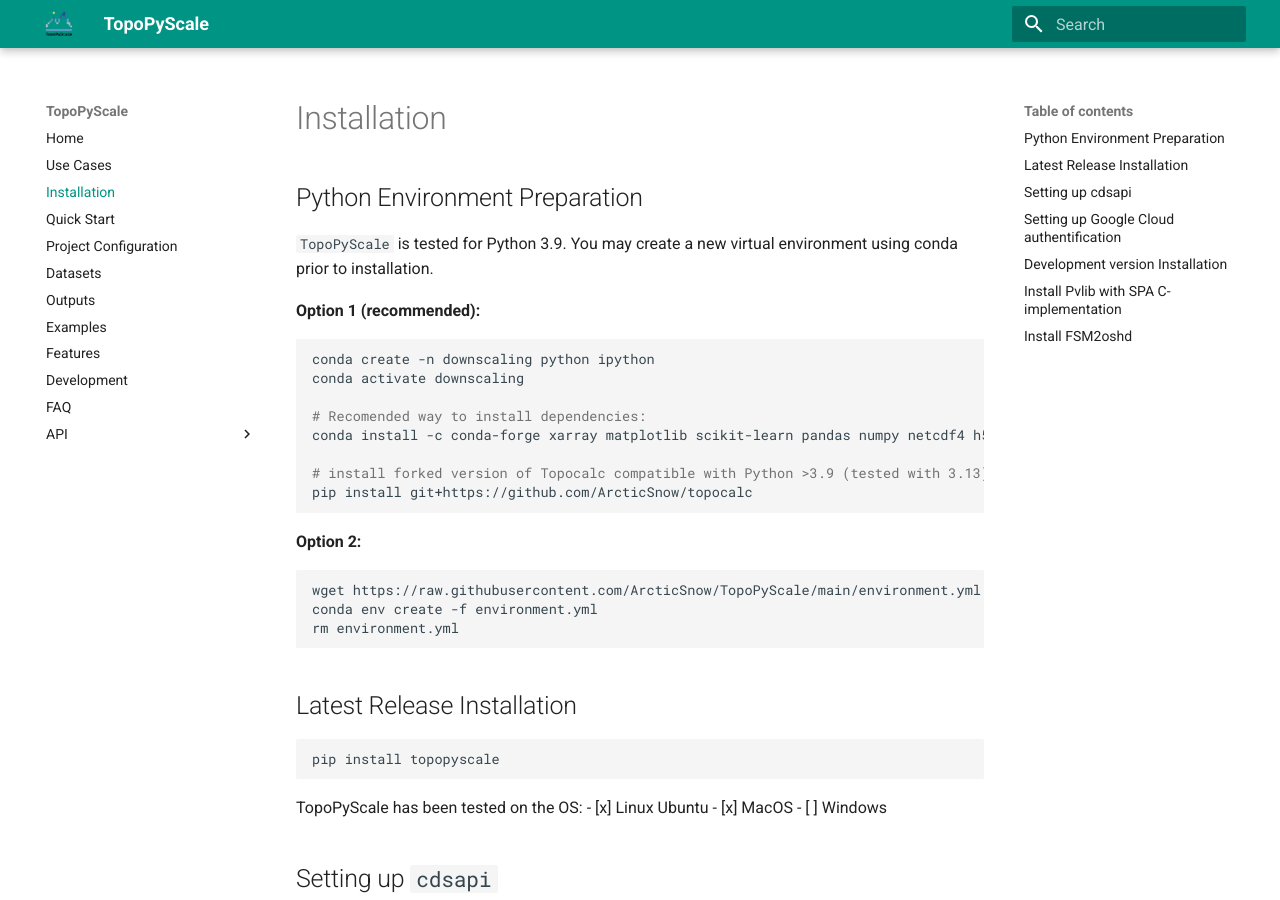
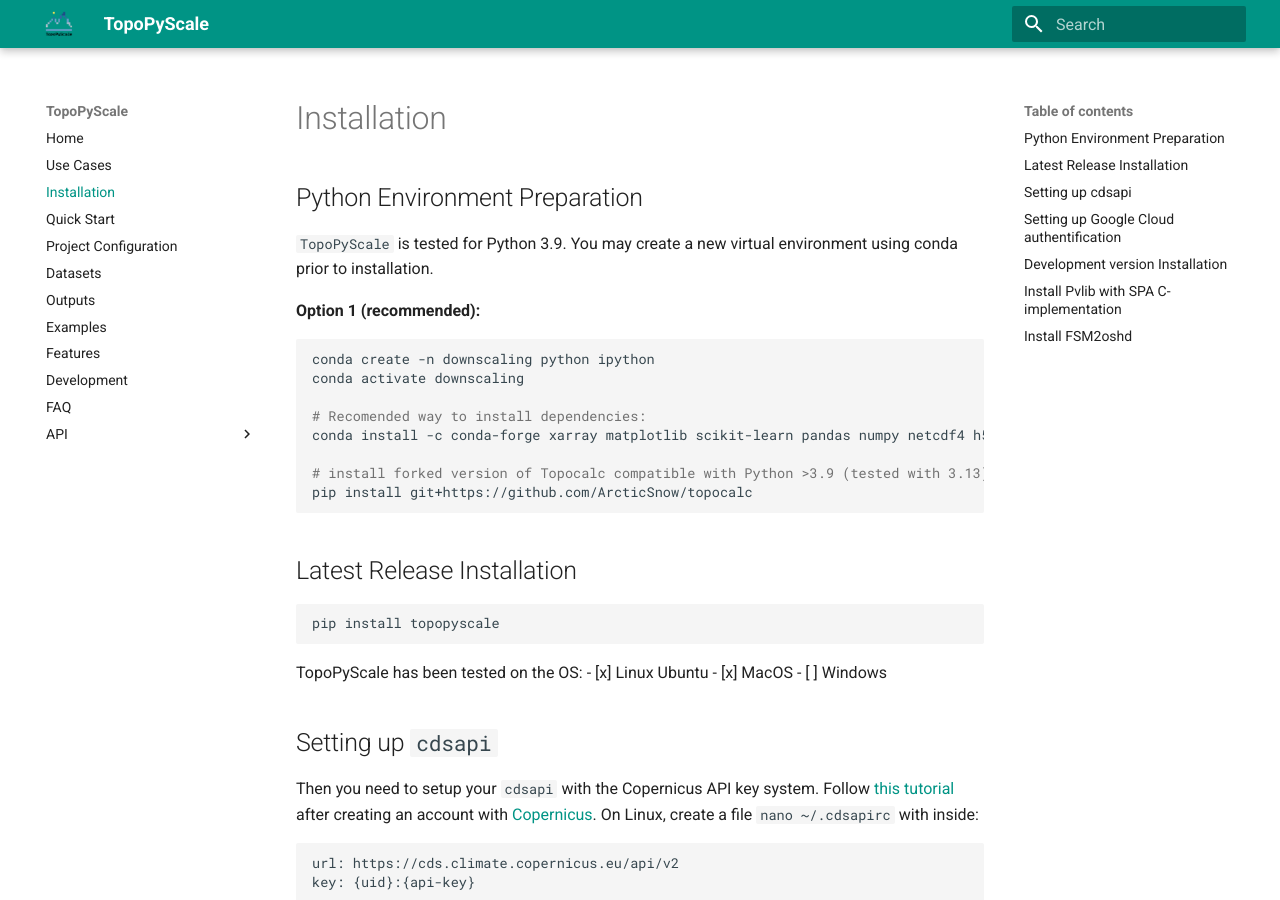
Before and after one commit to ArcticSnow/TopoPyScale, an MkDocs documentation site: the page built from doc/docs/01_install.md, in a window 1280 px wide and 900 px high. Built offline with MkDocs 1.6.1 and Material for MkDocs 9.7.7, drawn with Linux system fonts in a browser that asks for light colours.

Commit message:
update doc install and fix bug in sim_fsm.py

````diff
--- a/doc/docs/01_install.md
+++ b/doc/docs/01_install.md
@@ -14,15 +14,8 @@ conda install -c conda-forge xarray matplotlib scikit-learn pandas numpy netcdf4
 
 # install forked version of Topocalc compatible with Python >3.9 (tested with 3.13)
 pip install git+https://github.com/ArcticSnow/topocalc
-
 ```
 
-**Option 2:**
-```bash
-wget https://raw.githubusercontent.com/ArcticSnow/TopoPyScale/main/environment.yml
-conda env create -f environment.yml
-rm environment.yml
-```
 
 ## Latest Release Installation
 
````
Also changed, not shown: 1 other file.
